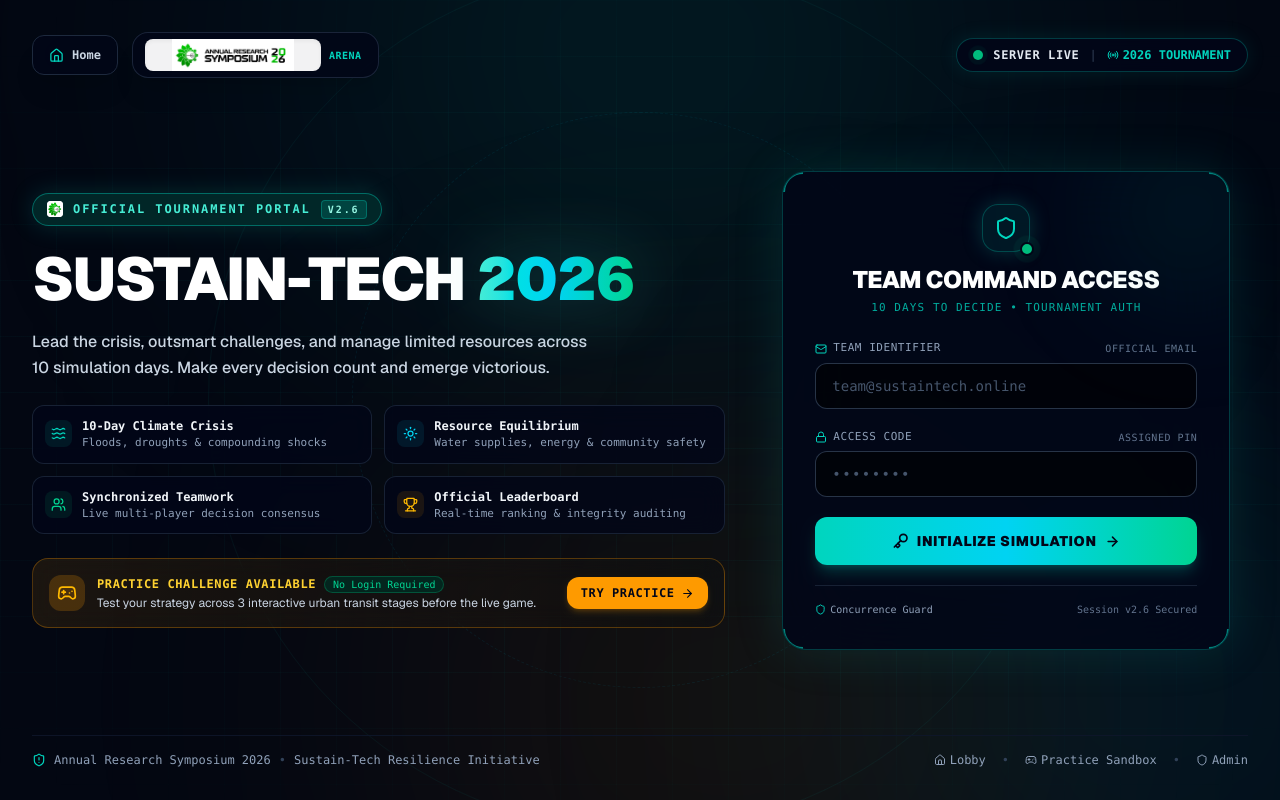
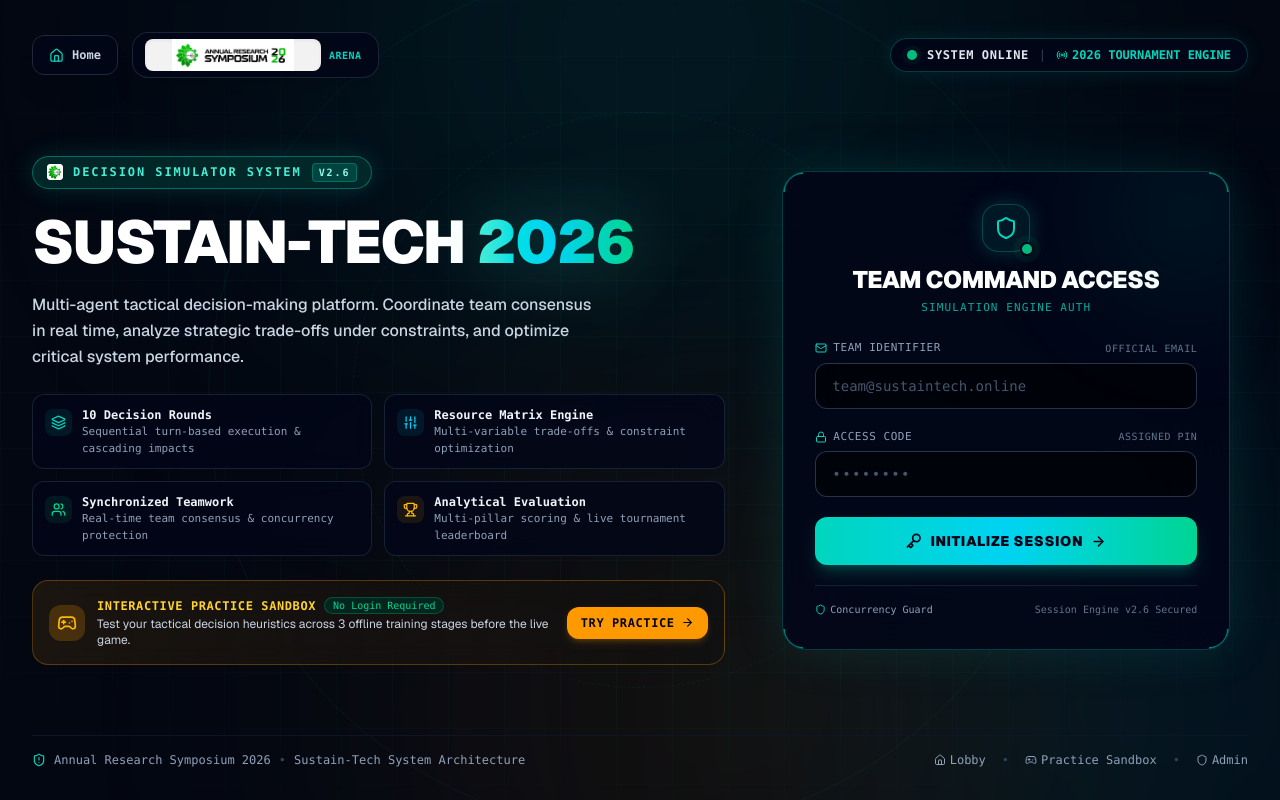
Before and after one commit to Seneth-Jayashan/Sustain-Tech, a Next.js app: page /login in a window 1280 px wide. Built offline with nearby package versions, Linux system fonts and the light colour scheme.

Commit message:
feat(ui): sanitize login and home pages to display only game system architecture without scenario or disaster details

```diff
--- a/src/app/login/page.tsx
+++ b/src/app/login/page.tsx
@@ -15,15 +15,15 @@ import {
   Radio,
   Trophy,
   Gamepad2,
-  CheckCircle2,
-  ShieldAlert,
-  Sparkles,
-  Zap,
-  Waves,
-  Sun,
   Users,
   AlertCircle,
-  Loader2
+  Loader2,
+  ShieldAlert,
+  Layers,
+  Sliders,
+  Activity,
+  CheckCircle2,
+  Cpu
 } from 'lucide-react';
 
 export default function LoginPage() {
@@ -117,26 +117,26 @@ export default function LoginPage() {
             <span className="animate-ping absolute inline-flex h-full w-full rounded-full bg-emerald-400 opacity-75" />
             <span className="relative inline-flex rounded-full h-2.5 w-2.5 bg-emerald-500" />
           </span>
-          <span className="text-slate-200 font-bold tracking-wider text-[11px] sm:text-xs">SERVER LIVE</span>
+          <span className="text-slate-200 font-bold tracking-wider text-[11px] sm:text-xs">SYSTEM ONLINE</span>
           <span className="text-slate-700 hidden sm:inline">|</span>
           <span className="text-teal-400 font-bold hidden sm:flex items-center gap-1 text-[11px] sm:text-xs">
             <Radio size={12} className="animate-pulse" />
-            2026 TOURNAMENT
+            2026 TOURNAMENT ENGINE
           </span>
         </div>
       </header>
 
       {/* ========================================================================= */}
-      {/* MAIN TWO-COLUMN CONTENT: Home-Style Lore/Pillars (Left) & Login Form (Right)*/}
+      {/* MAIN TWO-COLUMN CONTENT: Game System Overview (Left) & Access Portal (Right) */}
       {/* ========================================================================= */}
       <main className="relative z-10 w-full max-w-7xl mx-auto my-auto py-2 sm:py-4">
         <div className="grid grid-cols-1 lg:grid-cols-12 gap-8 lg:gap-10 items-center">
 
           {/* --------------------------------------------------------------------- */}
-          {/* LEFT COLUMN: Tournament Briefing, Pillars & Practice Callout          */}
+          {/* LEFT COLUMN: System Architecture & Decision Engine Overview           */}
           {/* --------------------------------------------------------------------- */}
           <div className="lg:col-span-7 flex flex-col items-start text-left">
-            {/* Game Classification Pill */}
+            {/* System Classification Badge */}
             <motion.div
               initial={{ opacity: 0, y: -10 }}
               animate={{ opacity: 1, y: 0 }}
@@ -146,7 +146,7 @@ export default function LoginPage() {
               <div className="relative w-4 h-4 rounded overflow-hidden bg-white/95 shrink-0">
                 <Image src="/assets/images/Logo.jpg" alt="Logo" fill className="object-contain" unoptimized />
               </div>
-              <span>Official Tournament Portal</span>
+              <span>Decision Simulator System</span>
               <span className="px-1.5 py-0.5 text-[10px] bg-teal-500/20 text-teal-200 rounded border border-teal-400/30">
                 v2.6
               </span>
@@ -165,17 +165,17 @@ export default function LoginPage() {
               </span>
             </motion.h1>
 
-            {/* Tagline */}
+            {/* Tagline: Focus on Game System and Strategy Mechanics */}
             <motion.p
               initial={{ opacity: 0, y: 12 }}
               animate={{ opacity: 1, y: 0 }}
               transition={{ duration: 0.45, delay: 0.15 }}
               className="text-slate-300 text-sm sm:text-base leading-relaxed mb-6 max-w-xl font-medium"
             >
-              Lead the crisis, outsmart challenges, and manage limited resources across 10 simulation days. Make every decision count and emerge victorious.
+              Multi-agent tactical decision-making platform. Coordinate team consensus in real time, analyze strategic trade-offs under constraints, and optimize critical system performance.
             </motion.p>
 
-            {/* 4 Tactical Core Feature Badges (2x2 Grid) */}
+            {/* 4 Game System Core Architecture Badges (2x2 Grid) */}
             <motion.div
               initial={{ opacity: 0, y: 15 }}
               animate={{ opacity: 1, y: 0 }}
@@ -184,21 +184,21 @@ export default function LoginPage() {
             >
               <div className="flex items-start gap-2.5 p-3 rounded-xl bg-slate-950/75 border border-slate-800/80 backdrop-blur-md">
                 <div className="p-1.5 rounded-lg bg-teal-500/10 text-teal-400 shrink-0 mt-0.5">
-                  <Waves size={15} />
+                  <Layers size={15} />
                 </div>
                 <div>
-                  <span className="font-bold text-slate-100 block">10-Day Climate Crisis</span>
-                  <span className="text-[11px] text-slate-400">Floods, droughts & compounding shocks</span>
+                  <span className="font-bold text-slate-100 block">10 Decision Rounds</span>
+                  <span className="text-[11px] text-slate-400">Sequential turn-based execution & cascading impacts</span>
                 </div>
               </div>
 
               <div className="flex items-start gap-2.5 p-3 rounded-xl bg-slate-950/75 border border-slate-800/80 backdrop-blur-md">
                 <div className="p-1.5 rounded-lg bg-cyan-500/10 text-cyan-400 shrink-0 mt-0.5">
-                  <Sun size={15} />
+                  <Sliders size={15} />
                 </div>
                 <div>
-                  <span className="font-bold text-slate-100 block">Resource Equilibrium</span>
-                  <span className="text-[11px] text-slate-400">Water supplies, energy & community safety</span>
+                  <span className="font-bold text-slate-100 block">Resource Matrix Engine</span>
+                  <span className="text-[11px] text-slate-400">Multi-variable trade-offs & constraint optimization</span>
                 </div>
               </div>
 
@@ -208,7 +208,7 @@ export default function LoginPage() {
                 </div>
                 <div>
                   <span className="font-bold text-slate-100 block">Synchronized Teamwork</span>
-                  <span className="text-[11px] text-slate-400">Live multi-player decision consensus</span>
+                  <span className="text-[11px] text-slate-400">Real-time team consensus & concurrency protection</span>
                 </div>
               </div>
 
@@ -217,8 +217,8 @@ export default function LoginPage() {
                   <Trophy size={15} />
                 </div>
                 <div>
-                  <span className="font-bold text-slate-100 block">Official Leaderboard</span>
-                  <span className="text-[11px] text-slate-400">Real-time ranking & integrity auditing</span>
+                  <span className="font-bold text-slate-100 block">Analytical Evaluation</span>
+                  <span className="text-[11px] text-slate-400">Multi-pillar scoring & live tournament leaderboard</span>
                 </div>
               </div>
             </motion.div>
@@ -237,21 +237,21 @@ export default function LoginPage() {
                 <div>
                   <div className="flex items-center gap-2">
                     <span className="text-xs font-mono font-bold text-amber-300 uppercase tracking-wider">
-                      Practice Challenge Available
+                      Interactive Practice Sandbox
                     </span>
                     <span className="text-[10px] font-mono text-emerald-400 bg-emerald-950/80 border border-emerald-500/30 px-2 py-0.2 rounded-full">
                       No Login Required
                     </span>
                   </div>
                   <p className="text-xs text-slate-300 mt-0.5">
-                    Test your strategy across 3 interactive urban transit stages before the live game.
+                    Test your tactical decision heuristics across 3 offline training stages before the live game.
                   </p>
                 </div>
               </div>
 
               <Link
                 href="/practice"
-                className="shrink-0 inline-flex items-center gap-1.5 px-3.5 py-2 rounded-xl bg-amber-500 hover:bg-amber-400 text-slate-950 font-mono font-bold text-xs uppercase tracking-wider transition-all shadow-md shadow-amber-500/20"
+                className="shrink-0 inline-flex items-center gap-1.5 px-3.5 py-2 rounded-xl bg-amber-500 hover:bg-amber-400 text-slate-950 font-mono font-bold text-xs uppercase tracking-wider transition-all shadow-md shadow-amber-500/20 cursor-pointer"
               >
                 <span>Try Practice</span>
                 <ArrowRight size={13} />
@@ -294,7 +294,7 @@ export default function LoginPage() {
                   Team Command Access
                 </h2>
                 <p className="text-teal-400/80 text-[11px] font-mono tracking-widest uppercase">
-                  10 Days to Decide • Tournament Auth
+                  Simulation Engine Auth
                 </p>
               </div>
 
@@ -368,7 +368,7 @@ export default function LoginPage() {
                   ) : (
                     <>
                       <Key size={16} className="text-slate-950 stroke-[2.5]" />
-                      <span>Initialize Simulation</span>
+                      <span>Initialize Session</span>
                       <ArrowRight size={15} className="text-slate-950 stroke-[2.5]" />
                     </>
                   )}
@@ -379,9 +379,9 @@ export default function LoginPage() {
               <div className="mt-5 pt-4 border-t border-slate-800/80 flex items-center justify-between text-[10px] font-mono text-slate-500">
                 <span className="flex items-center gap-1 text-slate-400">
                   <Shield size={11} className="text-teal-400" />
-                  Concurrence Guard
+                  Concurrency Guard
                 </span>
-                <span>Session v2.6 Secured</span>
+                <span>Session Engine v2.6 Secured</span>
               </div>
             </motion.div>
           </div>
@@ -397,7 +397,7 @@ export default function LoginPage() {
           <ShieldAlert size={14} className="text-teal-400" />
           <span>Annual Research Symposium 2026</span>
           <span className="text-slate-700">•</span>
-          <span>Sustain-Tech Resilience Initiative</span>
+          <span>Sustain-Tech System Architecture</span>
         </div>
 
         <div className="flex items-center gap-4 text-slate-400">
--- a/src/app/page.tsx
+++ b/src/app/page.tsx
@@ -98,7 +98,7 @@ export default function HomePage() {
           <div className="relative w-4 h-4 rounded overflow-hidden bg-white/95 shrink-0">
             <Image src="/assets/images/Logo.jpg" alt="Logo" fill className="object-contain" unoptimized />
           </div>
-          <span>Tactical Crisis Command Simulator</span>
+          <span>Strategic Decision Simulation System</span>
           <span className="px-1.5 py-0.5 text-[10px] bg-teal-500/20 text-teal-200 rounded border border-teal-400/30">
             v2.6
           </span>
@@ -126,7 +126,7 @@ export default function HomePage() {
           transition={{ duration: 0.5, delay: 0.25 }}
           className="text-slate-300 text-sm sm:text-base md:text-lg max-w-2xl leading-relaxed mb-8 font-medium"
         >
-          Lead the crisis, outsmart challenges, and manage limited resources. Make every decision count and emerge victorious.
+          Collaborate in real time, evaluate multi-variable trade-offs under constraints, and optimize critical system performance.
         </motion.p>
 
         {/* PRIMARY REAL GAME LAUNCH PORTAL (Button Only — No Spoilers/Details) */}
@@ -199,7 +199,7 @@ export default function HomePage() {
                   Practice Gaming Challenge
                 </h2>
                 <p className="text-xs sm:text-sm text-slate-300 leading-relaxed mb-5 max-w-2xl">
-                  Test your strategic decision instincts across 3 transit planning scenarios with trade-off analysis and instant debriefing before deploying into the live tournament.
+                  Test your strategic decision instincts across 3 interactive practice modules with trade-off analysis and instant debriefing before deploying into the live tournament.
                 </p>
 
                 {/* 2x2 Tactical Spec Grid */}
```
